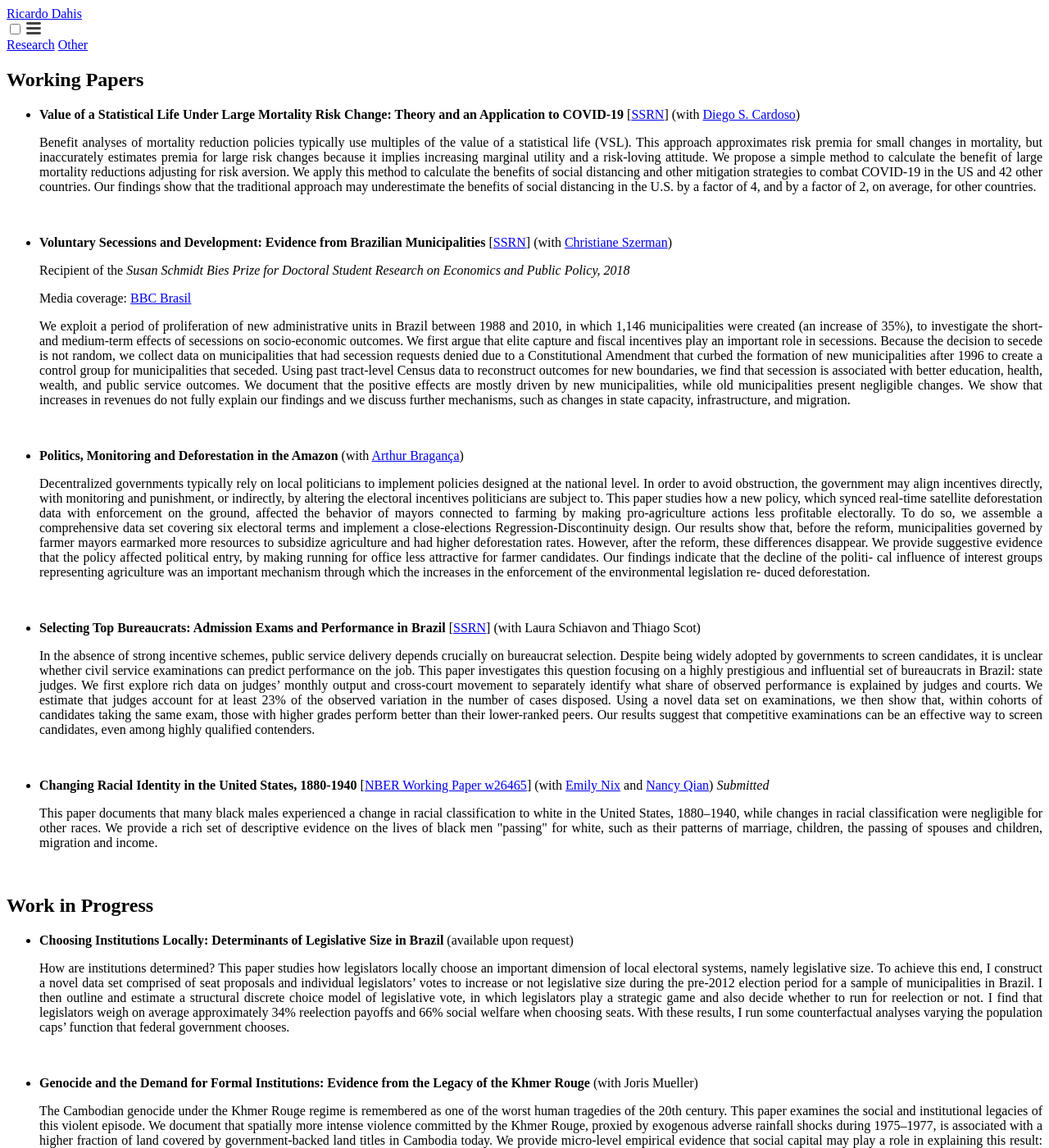
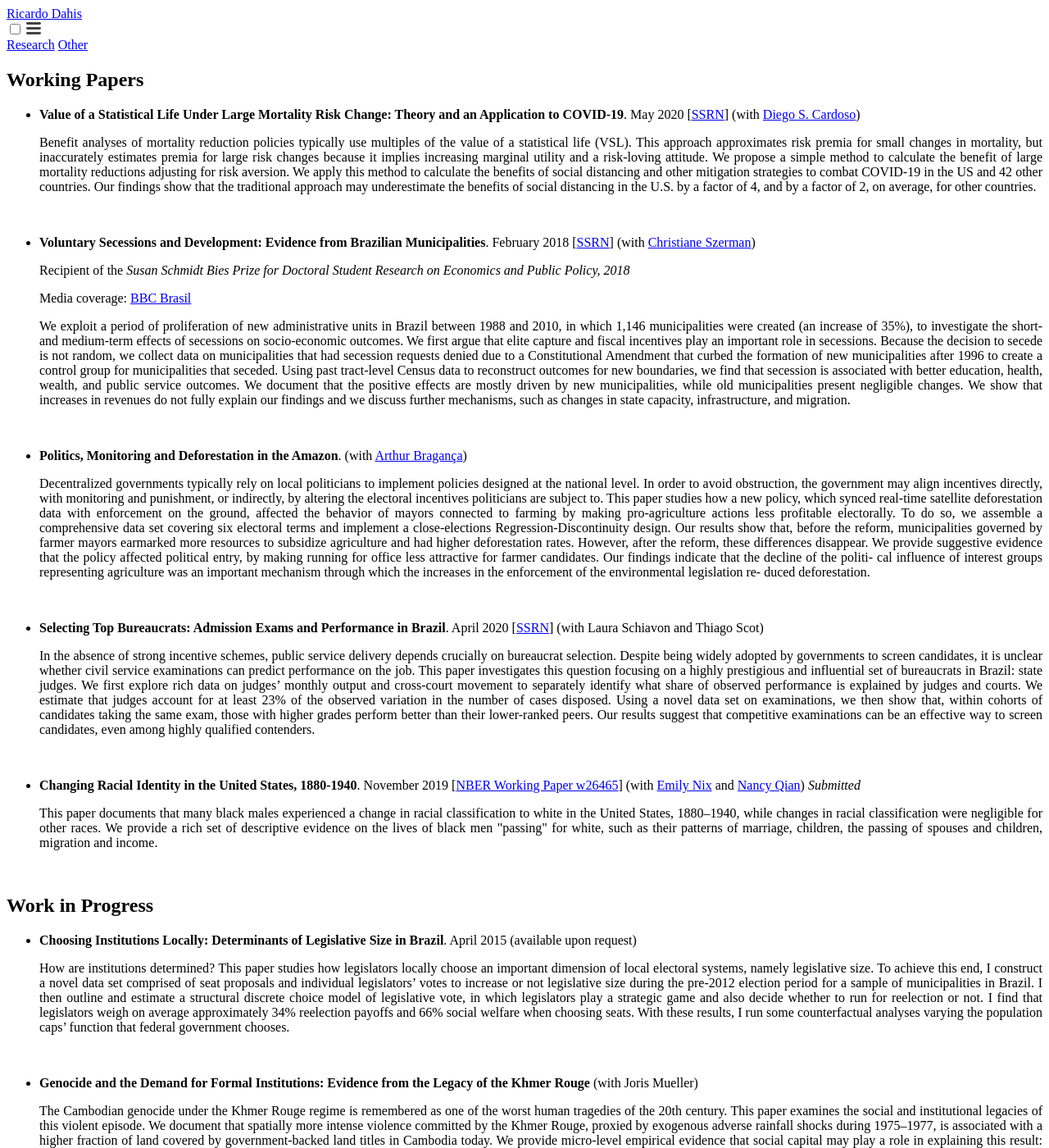
Before and after one commit to rdahis/rdahis.github.io, a Jekyll site: the page built from 1-research.md, in a window 1280 px wide and 1400 px high. Shown: the whole window at 82% size. Built offline with Jekyll 4.4.1, drawn with Linux system fonts in a browser that asks for light colours; a script that is not in the unit is left out.

Commit message:
Adds dates.

```diff
--- a/1-research.md
+++ b/1-research.md
@@ -6,12 +6,12 @@ permalink: /research/
 
 # Working Papers
 
-- **Value of a Statistical Life Under Large Mortality Risk Change: Theory and an Application to COVID-19** [[SSRN](https://papers.ssrn.com/abstract=3599529){:target="_blank"}] (with [Diego S. Cardoso](https://sites.google.com/view/diegocardoso/){:target="_blank"})
+- **Value of a Statistical Life Under Large Mortality Risk Change: Theory and an Application to COVID-19**. May 2020 [[SSRN](https://papers.ssrn.com/abstract=3599529){:target="_blank"}] (with [Diego S. Cardoso](https://sites.google.com/view/diegocardoso/){:target="_blank"})
 
     <p style="text-align: justify;"> Benefit analyses of mortality reduction policies typically use multiples of the value of a statistical life (VSL). This approach approximates risk premia for small changes in mortality, but inaccurately estimates premia for large risk changes because it implies increasing marginal utility and a risk-loving attitude. We propose a simple method to calculate the benefit of large mortality reductions adjusting for risk aversion. We apply this method to calculate the benefits of social distancing and other mitigation strategies to combat COVID-19 in the US and 42 other countries. Our findings show that the traditional approach may underestimate the benefits of social distancing in the U.S. by a factor of 4, and by a factor of 2, on average, for other countries. </p>
 
 <br>
-- **Voluntary Secessions and Development: Evidence from Brazilian Municipalities** [[SSRN](https://ssrn.com/abstract=3125757){:target="_blank"}] (with [Christiane Szerman](https://scholar.princeton.edu/cszerman/bio){:target="_blank"})
+- **Voluntary Secessions and Development: Evidence from Brazilian Municipalities**. February 2018 [[SSRN](https://ssrn.com/abstract=3125757){:target="_blank"}] (with [Christiane Szerman](https://scholar.princeton.edu/cszerman/bio){:target="_blank"})
 
     Recipient of the _Susan Schmidt Bies Prize for Doctoral Student Research on Economics and Public Policy, 2018_
 
@@ -20,17 +20,17 @@ permalink: /research/
    <p style="text-align: justify;"> We exploit a period of proliferation of new administrative units in Brazil between 1988 and 2010, in which 1,146 municipalities were created (an increase of 35%), to investigate the short- and medium-term effects of secessions on socio-economic outcomes. We first argue that elite capture and fiscal incentives play an important role in secessions. Because the decision to secede is not random, we collect data on municipalities that had secession requests denied due to a Constitutional Amendment that curbed the formation of new municipalities after 1996 to create a control group for municipalities that seceded. Using past tract-level Census data to reconstruct outcomes for new boundaries, we find that secession is associated with better education, health, wealth, and public service outcomes. We document that the positive effects are mostly driven by new municipalities, while old municipalities present negligible changes. We show that increases in revenues do not fully explain our findings and we discuss further mechanisms, such as changes in state capacity, infrastructure, and migration. </p>
 
 <br>
-- **Politics, Monitoring and Deforestation in the Amazon** (with [Arthur Bragança](https://arthurbraganca.com/){:target="_blank"})
+- **Politics, Monitoring and Deforestation in the Amazon**.  (with [Arthur Bragança](https://arthurbraganca.com/){:target="_blank"})
 
    <p style="text-align: justify;"> Decentralized governments typically rely on local politicians to implement policies designed at the national level. In order to avoid obstruction, the government may align incentives directly, with monitoring and punishment, or indirectly, by altering the electoral incentives politicians are subject to. This paper studies how a new policy, which synced real-time satellite deforestation data with enforcement on the ground, affected the behavior of mayors connected to farming by making pro-agriculture actions less profitable electorally. To do so, we assemble a comprehensive data set covering six electoral terms and implement a close-elections Regression-Discontinuity design. Our results show that, before the reform, municipalities governed by farmer mayors earmarked more resources to subsidize agriculture and had higher deforestation rates. However, after the reform, these differences disappear. We provide suggestive evidence that the policy affected political entry, by making running for office less attractive for farmer candidates. Our findings indicate that the decline of the politi- cal influence of interest groups representing agriculture was an important mechanism through which the increases in the enforcement of the environmental legislation re- duced deforestation. </p>
 
 <br>
-- **Selecting Top Bureaucrats: Admission Exams and Performance in Brazil** [[SSRN](https://ssrn.com/abstract=3584725){:target="_blank"}] (with Laura Schiavon and Thiago Scot)
+- **Selecting Top Bureaucrats: Admission Exams and Performance in Brazil**. April 2020 [[SSRN](https://ssrn.com/abstract=3584725){:target="_blank"}] (with Laura Schiavon and Thiago Scot)
 
    <p style="text-align: justify;"> In the absence of strong incentive schemes, public service delivery depends crucially on bureaucrat selection. Despite being widely adopted by governments to screen candidates, it is unclear whether civil service examinations can predict performance on the job. This paper investigates this question focusing on a highly prestigious and influential set of bureaucrats in Brazil: state judges. We first explore rich data on judges’ monthly output and cross-court movement to separately identify what share of observed performance is explained by judges and courts. We estimate that judges account for at least 23% of the observed variation in the number of cases disposed. Using a novel data set on examinations, we then show that, within cohorts of candidates taking the same exam, those with higher grades perform better than their lower-ranked peers. Our results suggest that competitive examinations can be an effective way to screen candidates, even among highly qualified contenders. </p>
 
 <br>
-- **Changing Racial Identity in the United States, 1880-1940** [[NBER Working Paper w26465](https://www.nber.org/papers/w26465){:target="_blank"}] (with [Emily Nix](https://sites.google.com/site/emilyenix/){:target="_blank"} and [Nancy Qian](https://www.kellogg.northwestern.edu/faculty/qian/){:target="_blank"}) _Submitted_
+- **Changing Racial Identity in the United States, 1880-1940**. November 2019 [[NBER Working Paper w26465](https://www.nber.org/papers/w26465){:target="_blank"}] (with [Emily Nix](https://sites.google.com/site/emilyenix/){:target="_blank"} and [Nancy Qian](https://www.kellogg.northwestern.edu/faculty/qian/){:target="_blank"}) _Submitted_
 
    <p style="text-align: justify;"> This paper documents that many black males experienced a change in racial classification to white in the United States, 1880–1940, while changes in racial classification were negligible for other races. We provide a rich set of descriptive evidence on the lives of black men "passing" for white, such as their patterns of marriage, children, the passing of spouses and children, migration and income. </p>
 
@@ -38,7 +38,7 @@ permalink: /research/
 
 # Work in Progress
 
-- **Choosing Institutions Locally: Determinants of Legislative Size in Brazil** (available upon request)
+- **Choosing Institutions Locally: Determinants of Legislative Size in Brazil**. April 2015 (available upon request)
 
    <p style="text-align: justify;"> How are institutions determined? This paper studies how legislators locally choose an important dimension of local electoral systems, namely legislative size. To achieve this end, I construct a novel data set comprised of seat proposals and individual legislators’ votes to increase or not legislative size during the pre-2012 election period for a sample of municipalities in Brazil. I then outline and estimate a structural discrete choice model of legislative vote, in which legislators play a strategic game and also decide whether to run for reelection or not. I find that legislators weigh on average approximately 34% reelection payoffs and 66% social welfare when choosing seats. With these results, I run some counterfactual analyses varying the population caps’ function that federal government chooses. </p>
 
```
